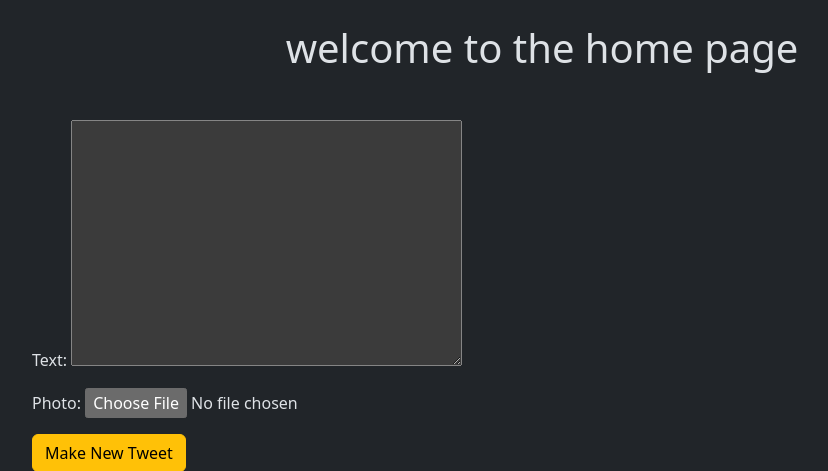
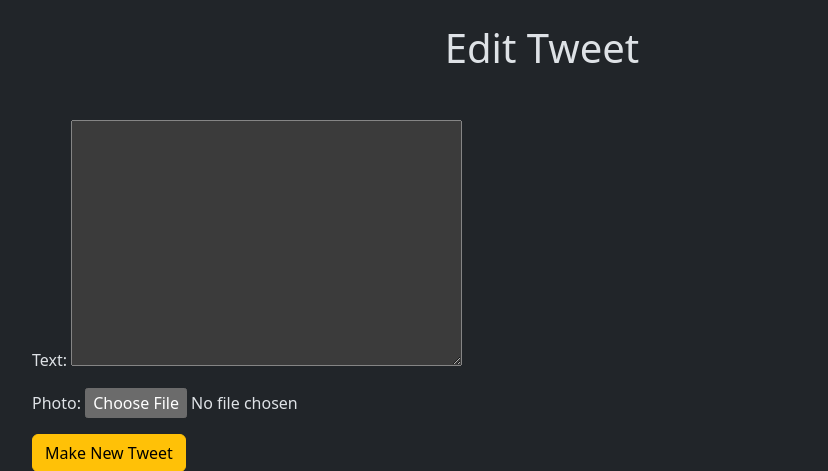
Before and after one commit to Varunv003/django_app, a Django app: page /tweet/create/ in a window 1280 px wide. Shown: the part 56-527 px from the top of the page, without its empty margins (98-926 px from the left). Run offline with Django 5.2, Linux system fonts and the light colour scheme; the visitor is signed in with stand-in values (Sample User, id 1).

Commit message:
Basic Django app

```diff
--- a/django_app/tweet_beginner_app/templates/tweet_form.html
+++ b/django_app/tweet_beginner_app/templates/tweet_form.html
@@ -6,7 +6,7 @@
 
 {% block content %}
 <h1 class = 'text-center mt-4'>
-    welcome to the home page
+    Edit Tweet
 </h1>
 
 <h2>
@@ -23,5 +23,5 @@
   <button class="btn btn-warning " type="submit">Make New Tweet</button>
 </form>
 
-<a href="{% url 'tweet_list' %}}">Back to Tweet list</a>
+<a href="{% url 'tweet_list' %}">Back to Tweet list</a>
 {% endblock content %}
```
Also changed, not shown: django_app/media/photos/2023_07_14_kratos-21792081.png (deleted), django_app/media/photos/2023_12_17_jjk-jogo-22188264.png (deleted), django_app/media/photos/Crash.jpg (deleted), django_app/media/photos/images.jfif (deleted), django_app/media/photos/png_goku.jpg (deleted), django_app/media/photos/png_goku_qiMFFYm.jpg (deleted).
